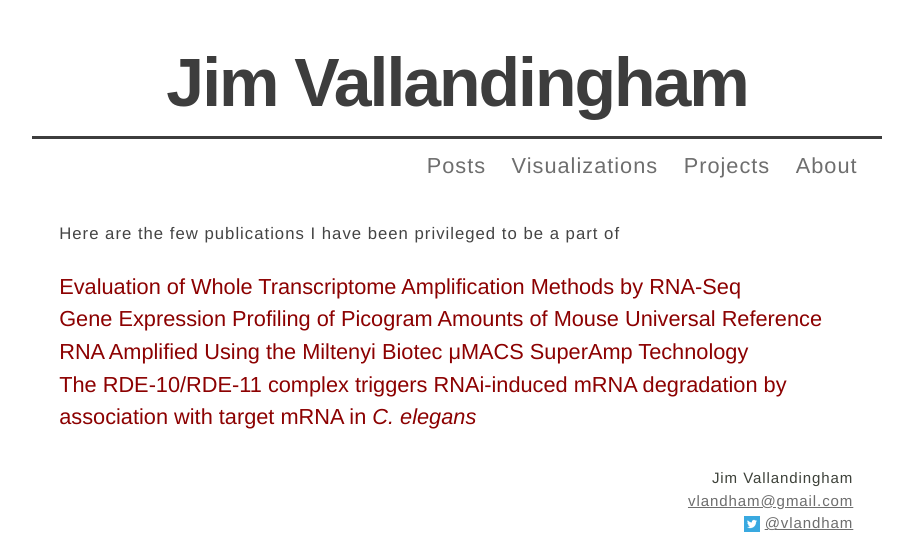
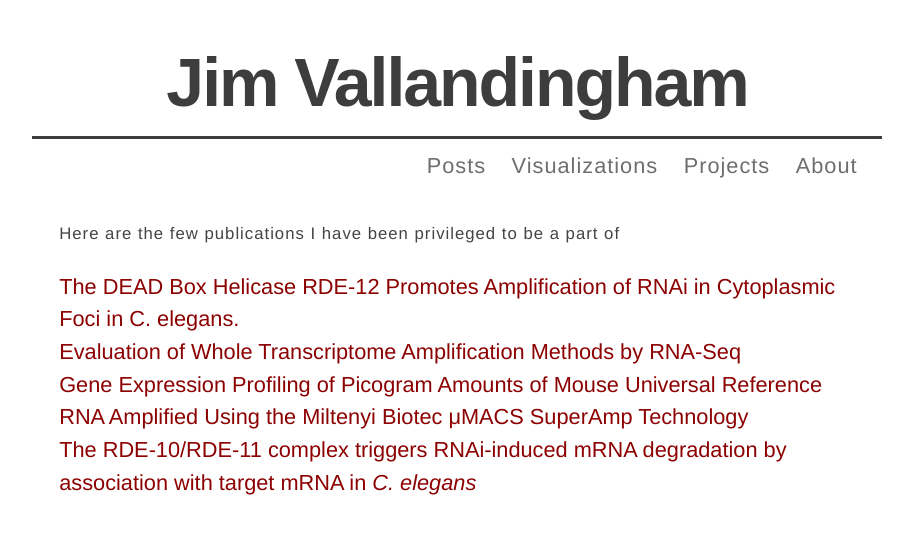
Before and after one commit to vlandham/vlandham.github.com, a Jekyll site: the page built from publications.html, in a window 1280 px wide, cut to the strip 0-536 px from the top of the page. Shown: the whole strip, without its empty margins (183-1096 px from the left). Built offline with Jekyll 4.4.1, drawn with Linux system fonts in a browser that asks for light colours; some web fonts are replaced; Markdown is read by kramdown in place of the engine named in the settings.

Commit message:
another publication!

```diff
--- a/publications.html
+++ b/publications.html
@@ -5,6 +5,8 @@ title: Publications
 
 <p>Here are the few publications I have been privileged to be a part of</p>
 
+<a class="title" href="http://www.ncbi.nlm.nih.gov/pubmed/24684930?ordinalpos=1&itool=EntrezSystem2.P">The DEAD Box Helicase RDE-12 Promotes Amplification of RNAi in Cytoplasmic Foci in C. elegans.</a><br/>
+
 <a class="title" href="http://www.ncbi.nlm.nih.gov/pmc/articles/PMC3635348/">Evaluation of Whole Transcriptome Amplification Methods by RNA-Seq</a><br/>
 
 <a class="title" href="http://www.ncbi.nlm.nih.gov/pmc/articles/PMC3630707/">Gene Expression Profiling of Picogram Amounts of Mouse Universal Reference RNA Amplified Using the Miltenyi Biotec μMACS SuperAmp Technology</a><br/>
```
